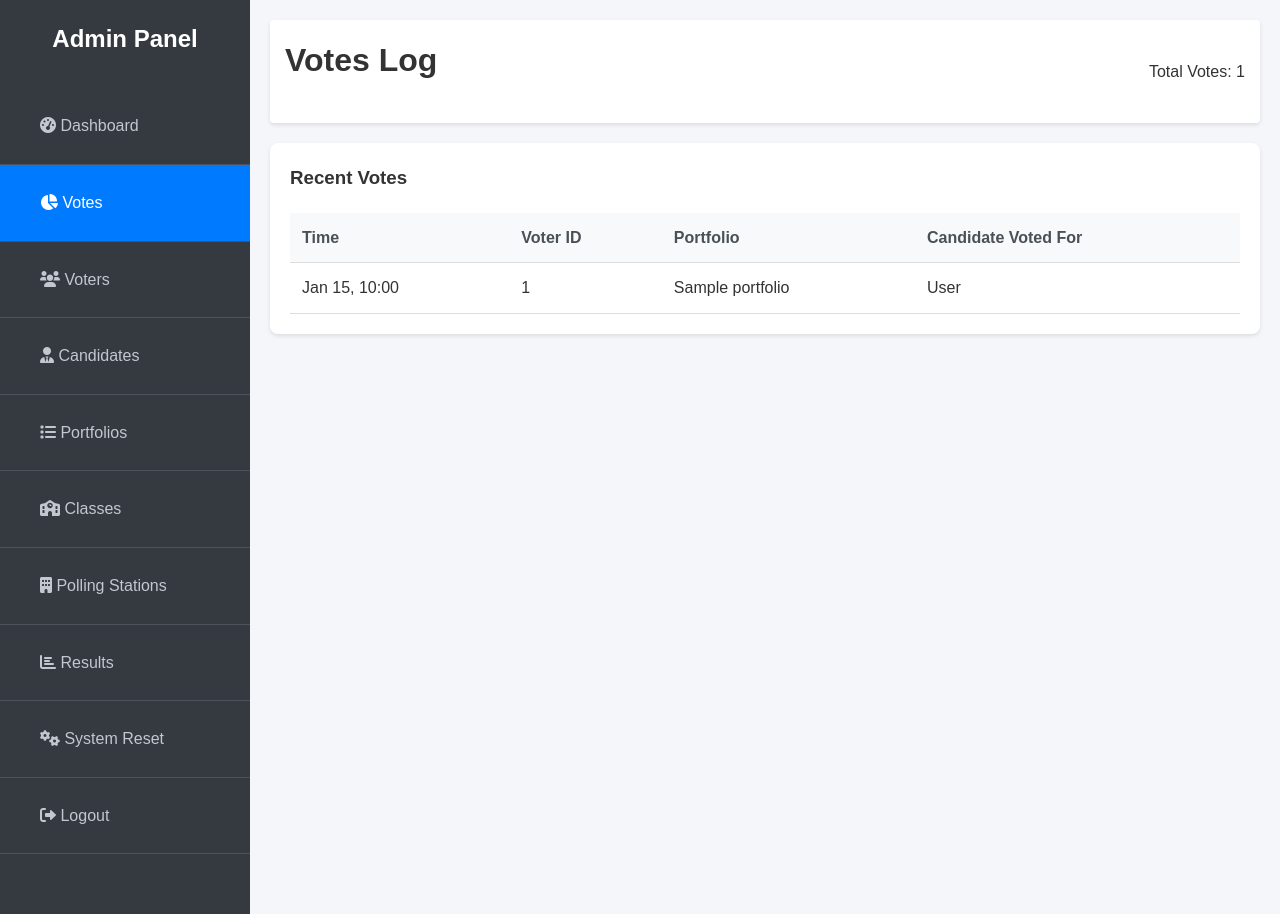
After one commit to B-Dela/Dynamic-LACP, a PHP site: page /admin/votes.php in a window 1280 px wide. The commit adds this page. Run offline with PHP 8.4, Linux system fonts and the light colour scheme; a user stored in the database is signed in; tables that the repository leaves empty hold one stand-in row (values such as "Sample post").

Commit message:
Add Votes page and Voter Register printing
- Create `voting_system/admin/votes.php`:
  - Display paginated list of all votes (Time, Voter ID, Portfolio, Candidate).
  - Link to sidebar navigation.
- Modify `voting_system/admin/voters.php`:
  - Add "Print Register" button.
  - Add `@media print` CSS to hide sidebar, forms, and actions for a clean printable register.

Co-authored-by: B-Dela <217374866+B-Dela@users.noreply.github.com>

```diff
--- /dev/null
+++ b/voting_system/admin/votes.php
@@ -0,0 +1,128 @@
+<?php
+session_start();
+require_once '../db_connect.php';
+
+if (!isset($_SESSION['admin_id'])) {
+    header('Location: index.php');
+    exit();
+}
+
+// Pagination
+$limit = 50;
+$page = isset($_GET['page']) ? (int)$_GET['page'] : 1;
+$start = ($page - 1) * $limit;
+
+// Fetch Total Votes
+$total_votes = $pdo->query("SELECT COUNT(*) FROM votes")->fetchColumn();
+$total_pages = ceil($total_votes / $limit);
+
+// Fetch Votes with details
+$sql = "SELECT v.created_at, vt.voter_id, c.fullname as candidate_name, p.portfolio_name
+        FROM votes v
+        JOIN voters vt ON v.voter_id = vt.id
+        JOIN candidates c ON v.candidate_id = c.id
+        JOIN portfolios p ON v.portfolio_id = p.id
+        ORDER BY v.created_at DESC LIMIT $start, $limit";
+$votes = $pdo->query($sql)->fetchAll();
+?>
+<!DOCTYPE html>
+<html lang="en">
+<head>
+    <meta charset="UTF-8">
+    <title>Votes Log - BOA AMPONSEM SHS</title>
+    <link rel="stylesheet" href="https://cdnjs.cloudflare.com/ajax/libs/font-awesome/6.0.0/css/all.min.css">
+    <link rel="stylesheet" href="../style.css">
+    <style>
+        body { font-family: Arial, sans-serif; margin: 0; padding: 0; background-color: #f4f6f9; }
+        .wrapper { display: flex; min-height: 100vh; }
+        .sidebar { width: 250px; background-color: #343a40; color: #fff; padding-top: 20px; flex-shrink: 0; }
+        .sidebar h2 { text-align: center; margin-bottom: 30px; font-size: 1.5rem; }
+        .sidebar ul { list-style: none; padding: 0; }
+        .sidebar ul li { padding: 10px 20px; border-bottom: 1px solid #4b545c; }
+        .sidebar ul li a { color: #c2c7d0; text-decoration: none; display: block; }
+        .sidebar ul li a:hover { color: #fff; background-color: #494e53; }
+        .sidebar ul li.active { background-color: #007bff; }
+        .sidebar ul li.active a { color: #fff; }
+        .main-content { flex-grow: 1; padding: 20px; }
+        .header { display: flex; justify-content: space-between; align-items: center; margin-bottom: 20px; background: white; padding: 15px; box-shadow: 0 2px 4px rgba(0,0,0,0.1); }
+        .card { background: white; padding: 20px; border-radius: 8px; box-shadow: 0 2px 4px rgba(0,0,0,0.1); margin-bottom: 20px; }
+        table { width: 100%; border-collapse: collapse; margin-top: 20px; }
+        th, td { padding: 12px; text-align: left; border-bottom: 1px solid #ddd; }
+        th { background-color: #f8f9fa; }
+        .pagination { margin-top: 20px; text-align: center; }
+        .pagination a { display: inline-block; padding: 8px 16px; text-decoration: none; border: 1px solid #ddd; color: #333; margin: 0 4px; border-radius: 4px; }
+        .pagination a.active { background-color: #007bff; color: white; border-color: #007bff; }
+        .pagination a:hover:not(.active) { background-color: #ddd; }
+    </style>
+</head>
+<body>
+    <div class="wrapper">
+        <nav class="sidebar">
+            <h2>Admin Panel</h2>
+            <ul>
+                <li><a href="dashboard.php"><i class="fas fa-tachometer-alt"></i> Dashboard</a></li>
+                <li class="active"><a href="votes.php"><i class="fas fa-chart-pie"></i> Votes</a></li>
+                <li><a href="voters.php"><i class="fas fa-users"></i> Voters</a></li>
+                <li><a href="candidates.php"><i class="fas fa-user-tie"></i> Candidates</a></li>
+                <li><a href="portfolios.php"><i class="fas fa-list"></i> Portfolios</a></li>
+                <li><a href="classes.php"><i class="fas fa-school"></i> Classes</a></li>
+                <li><a href="stations.php"><i class="fas fa-building"></i> Polling Stations</a></li>
+                <li><a href="results.php"><i class="fas fa-chart-bar"></i> Results</a></li>
+                <li><a href="reset.php"><i class="fas fa-cogs"></i> System Reset</a></li>
+                <li><a href="logout.php"><i class="fas fa-sign-out-alt"></i> Logout</a></li>
+            </ul>
+        </nav>
+        <div class="main-content">
+            <header class="header">
+                <h1>Votes Log</h1>
+                <div>Total Votes: <?php echo $total_votes; ?></div>
+            </header>
+
+            <div class="card">
+                <h3>Recent Votes</h3>
+                <table>
+                    <thead>
+                        <tr>
+                            <th>Time</th>
+                            <th>Voter ID</th>
+                            <th>Portfolio</th>
+                            <th>Candidate Voted For</th>
+                        </tr>
+                    </thead>
+                    <tbody>
+                        <?php if (count($votes) > 0): ?>
+                            <?php foreach ($votes as $vote): ?>
+                            <tr>
+                                <td><?php echo date('M d, H:i', strtotime($vote['created_at'])); ?></td>
+                                <td><?php echo htmlspecialchars($vote['voter_id']); ?></td>
+                                <td><?php echo htmlspecialchars($vote['portfolio_name']); ?></td>
+                                <td><?php echo htmlspecialchars($vote['candidate_name']); ?></td>
+                            </tr>
+                            <?php endforeach; ?>
+                        <?php else: ?>
+                            <tr><td colspan="4" style="text-align:center;">No votes recorded yet.</td></tr>
+                        <?php endif; ?>
+                    </tbody>
+                </table>
+
+                <!-- Pagination -->
+                <?php if ($total_pages > 1): ?>
+                <div class="pagination">
+                    <?php if ($page > 1): ?>
+                        <a href="votes.php?page=<?php echo $page - 1; ?>">&laquo; Previous</a>
+                    <?php endif; ?>
+
+                    <?php for ($i = 1; $i <= $total_pages; $i++): ?>
+                        <a href="votes.php?page=<?php echo $i; ?>" class="<?php echo ($i == $page) ? 'active' : ''; ?>"><?php echo $i; ?></a>
+                    <?php endfor; ?>
+
+                    <?php if ($page < $total_pages): ?>
+                        <a href="votes.php?page=<?php echo $page + 1; ?>">Next &raquo;</a>
+                    <?php endif; ?>
+                </div>
+                <?php endif; ?>
+            </div>
+        </div>
+    </div>
+</body>
+</html>
```
Also changed, not shown: voting_system/admin/voters.php (+19 -2 lines).
